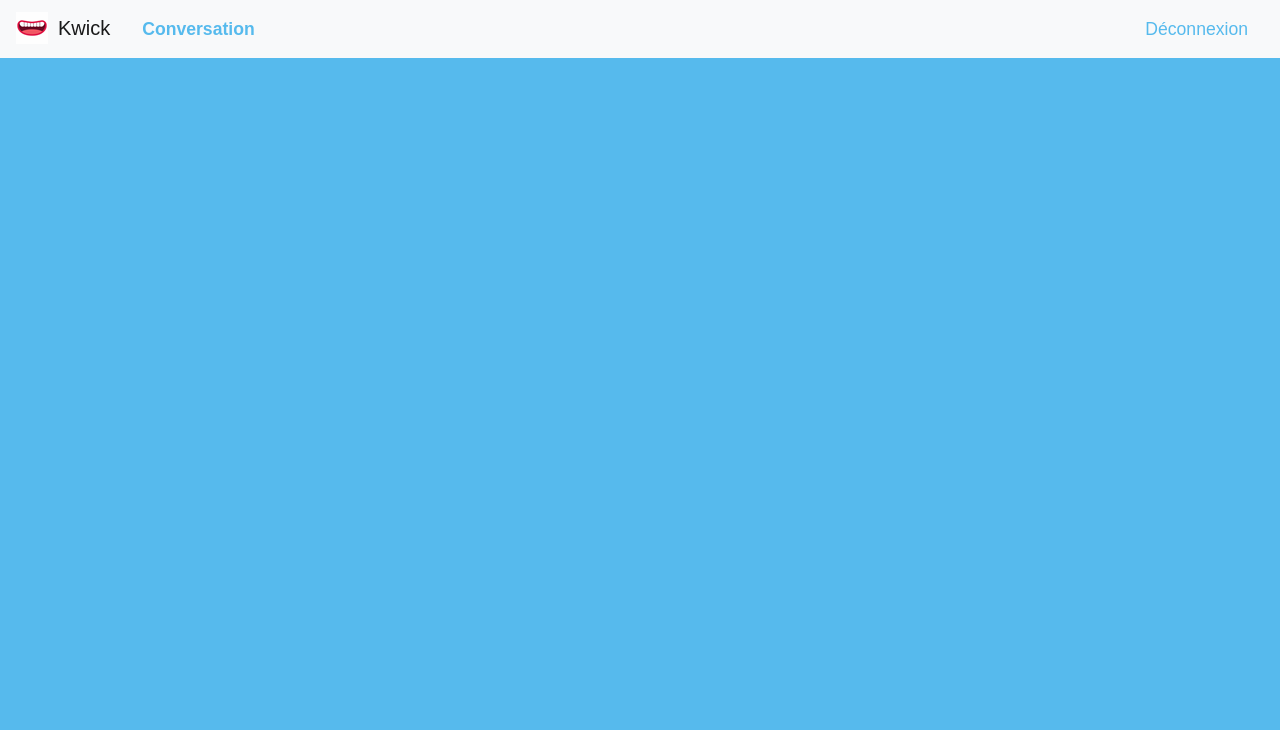
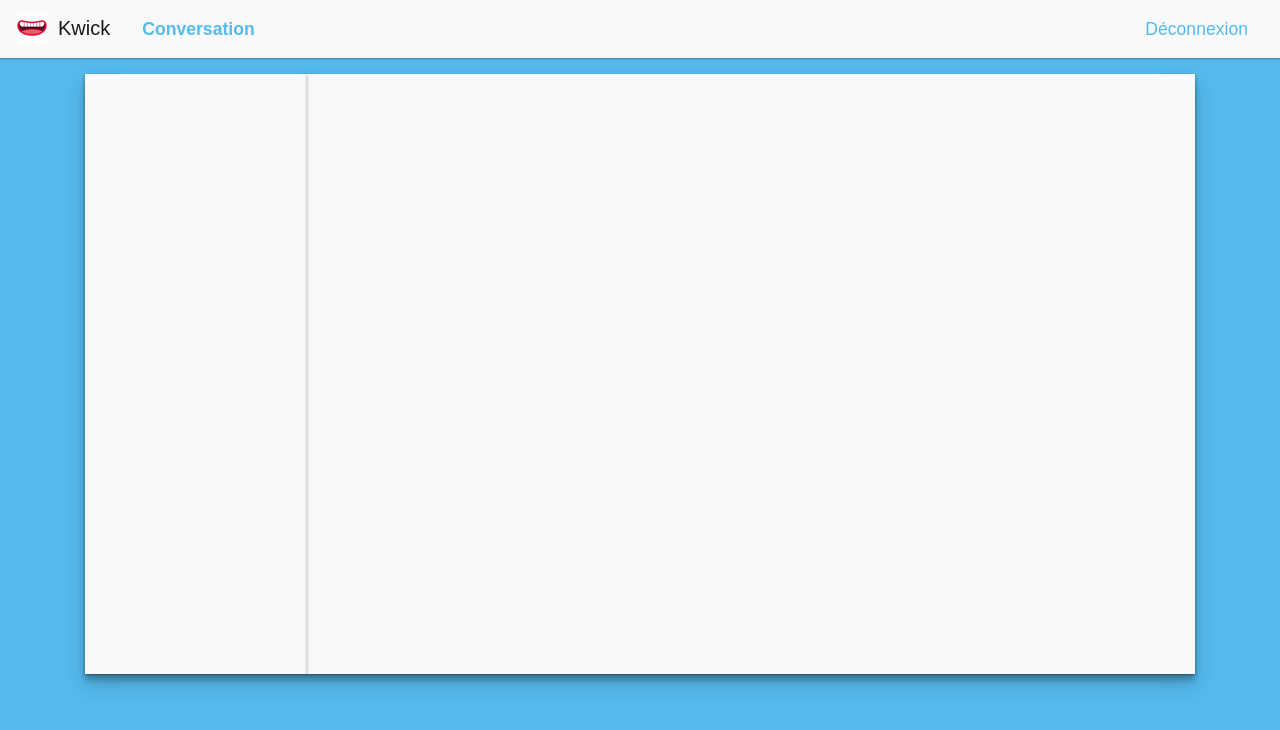
Before and after one commit to Viliprant/Kwick, a React (Create React App) app: page /chat in a window 1280 px wide. Shown: the top 730 px of the page. Built offline with nearby package versions, Linux system fonts and the light colour scheme.

Commit message:
add css wrapper chat + boxShadow for navbar

```diff
--- a/src/Components/ChatPage.js
+++ b/src/Components/ChatPage.js
@@ -2,15 +2,16 @@ import React from 'react';
 
 import ListUsers from './ListUsers';
 import Chat from './Chat';
+import '../ComponentsCSS/chatPage.css';
 
 class ChatPage extends React.Component{
     render(){
         return(
-            <div>
-                <div>
+            <div id="wrapper-chatpage">
+                <div id="wrapper-listusers">
                     <ListUsers/>
                 </div>
-                <div>
+                <div id="wrapper-chat">
                     <Chat/>
                 </div>
             </div>
--- /dev/null
+++ b/src/ComponentsCSS/chatPage.css
@@ -0,0 +1,23 @@
+#wrapper-chatpage{
+    width: 100%;
+    display: flex;
+    flex-direction: row;
+    background-color: #f8f9fa;
+    box-shadow: 0 10px 20px rgba(0,0,0,0.19), 0 6px 6px rgba(0,0,0,0.23);
+}
+
+#wrapper-listusers{
+    width: 25%;
+    min-width: 200px;
+    height: 100%;
+    min-height: 600px;
+    box-shadow: 0 1px 3px rgba(0,0,0,0.12), 0 1px 2px rgba(0,0,0,0.24);
+}
+
+#wrapper-chat{
+    width: 100%;
+    min-width: 500px;
+    height: 100%;
+    min-height: 600px;
+    box-shadow: 0 1px 3px rgba(0,0,0,0.12), 0 1px 2px rgba(0,0,0,0.24);
+}
--- a/src/ComponentsCSS/navbar.css
+++ b/src/ComponentsCSS/navbar.css
@@ -1,3 +1,7 @@
+#mainNavbar{
+    box-shadow: 0 1px 3px rgba(0,0,0,0.12), 0 1px 2px rgba(0,0,0,0.24);
+}
+
 #mainNavbar .linkP{
     color: #56baed;
     font-size: 1.10rem;
```
